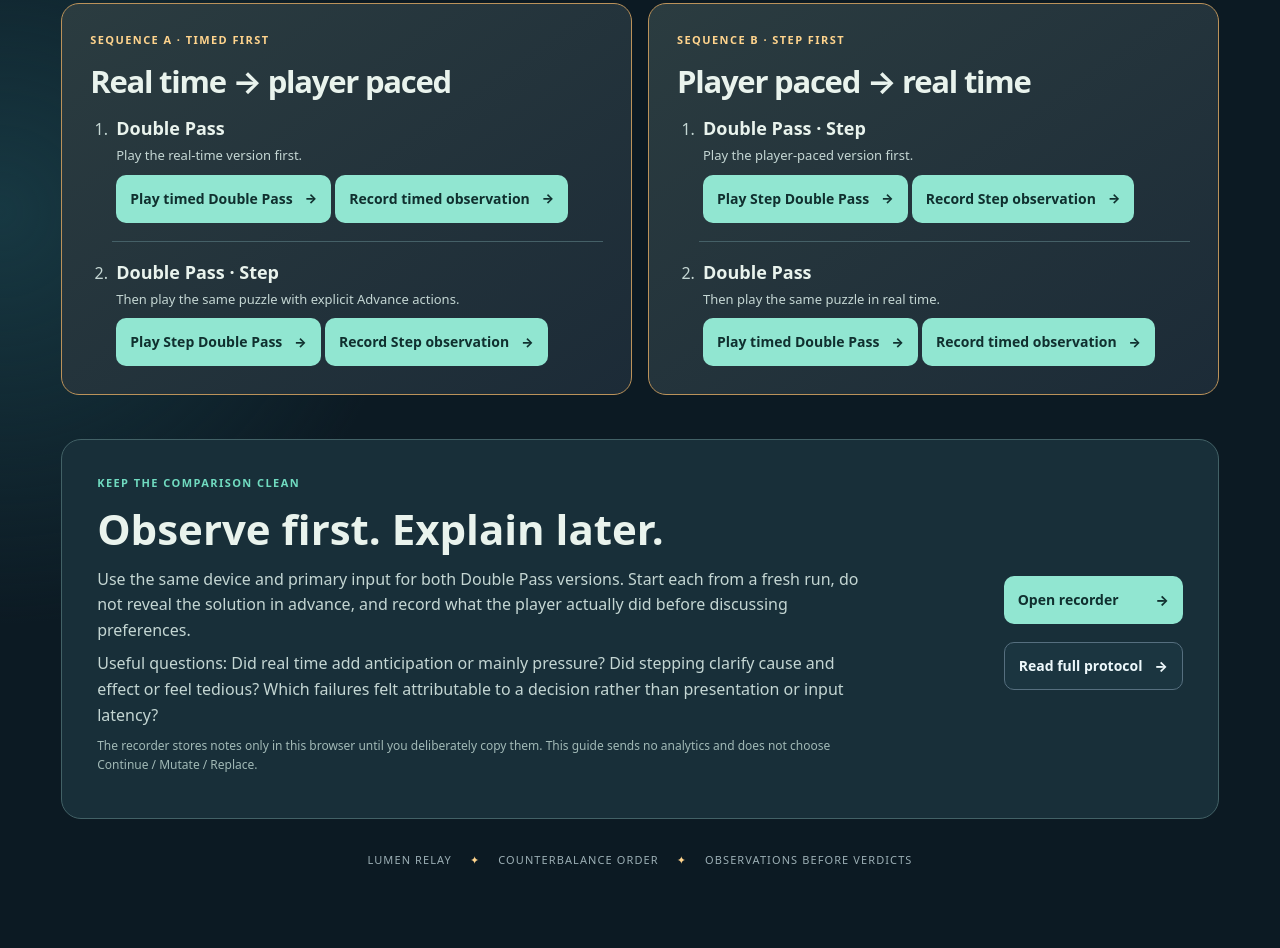
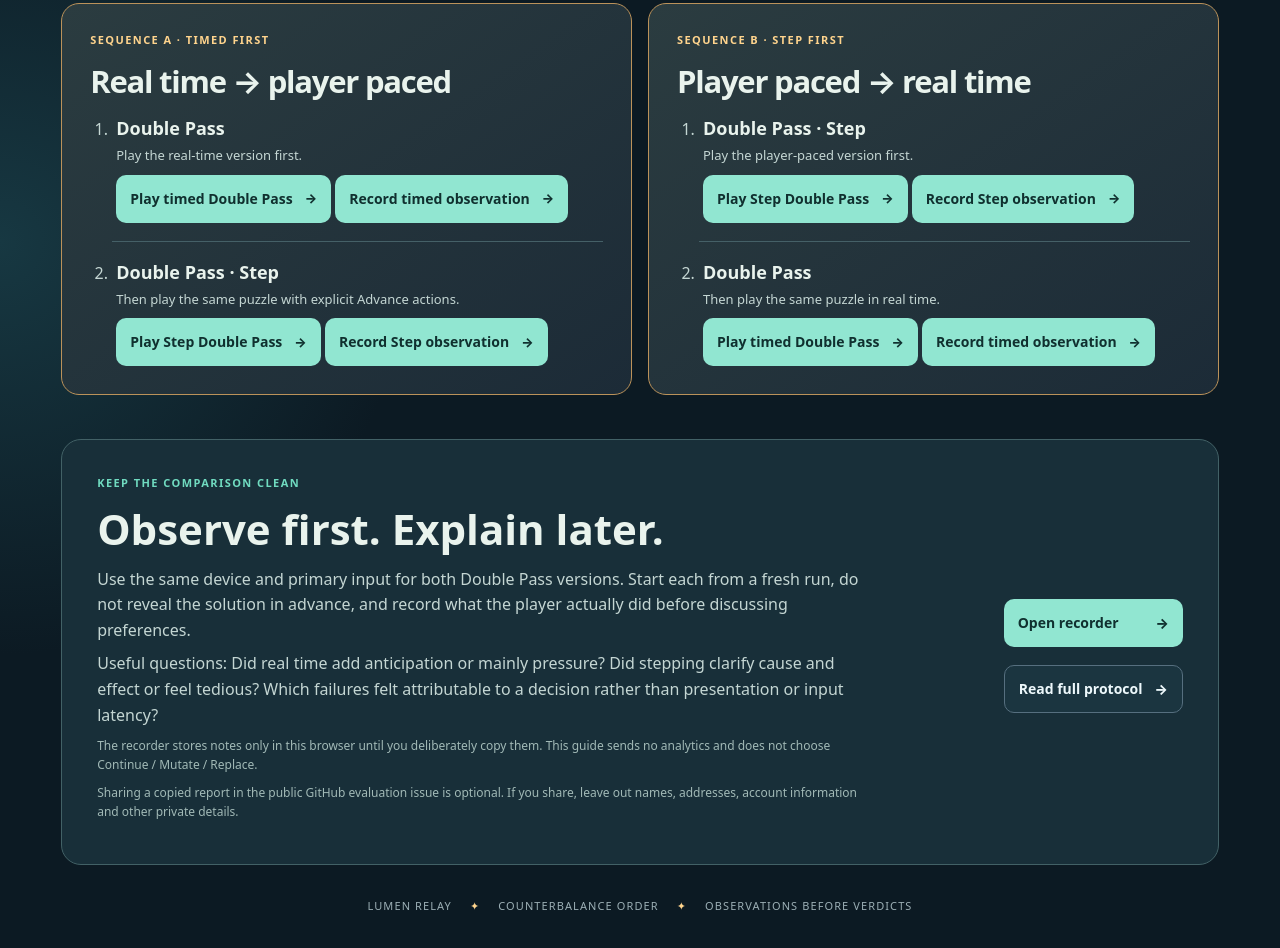
Before and after one commit to Minuteandone/Game-company-singlegame, a website: page experiments/lumen-relay/compare.html in a window 1280 px wide. Shown: the part 1068-2016 px from the top of the page. Before the commit the page ends 1969 px from the top, so only its background shows below. Drawn offline with Linux system fonts and the light colour scheme.

Commit message:
[agent-02 | AI] Clarify privacy when sharing public comparison playtest reports

```diff
--- a/experiments/lumen-relay/compare.html
+++ b/experiments/lumen-relay/compare.html
@@ -94,6 +94,7 @@
           <p>Use the same device and primary input for both Double Pass versions. Start each from a fresh run, do not reveal the solution in advance, and record what the player actually did before discussing preferences.</p>
           <p>Useful questions: Did real time add anticipation or mainly pressure? Did stepping clarify cause and effect or feel tedious? Which failures felt attributable to a decision rather than presentation or input latency?</p>
           <p class="mode-privacy">The recorder stores notes only in this browser until you deliberately copy them. This guide sends no analytics and does not choose Continue / Mutate / Replace.</p>
+          <p class="mode-privacy">Sharing a copied report in the public GitHub evaluation issue is optional. If you share, leave out names, addresses, account information and other private details.</p>
         </div>
         <div class="mode-evaluation-actions">
           <a class="mode-recorder-link" href="./evaluate.html">Open recorder <span aria-hidden="true">→</span></a>
```
